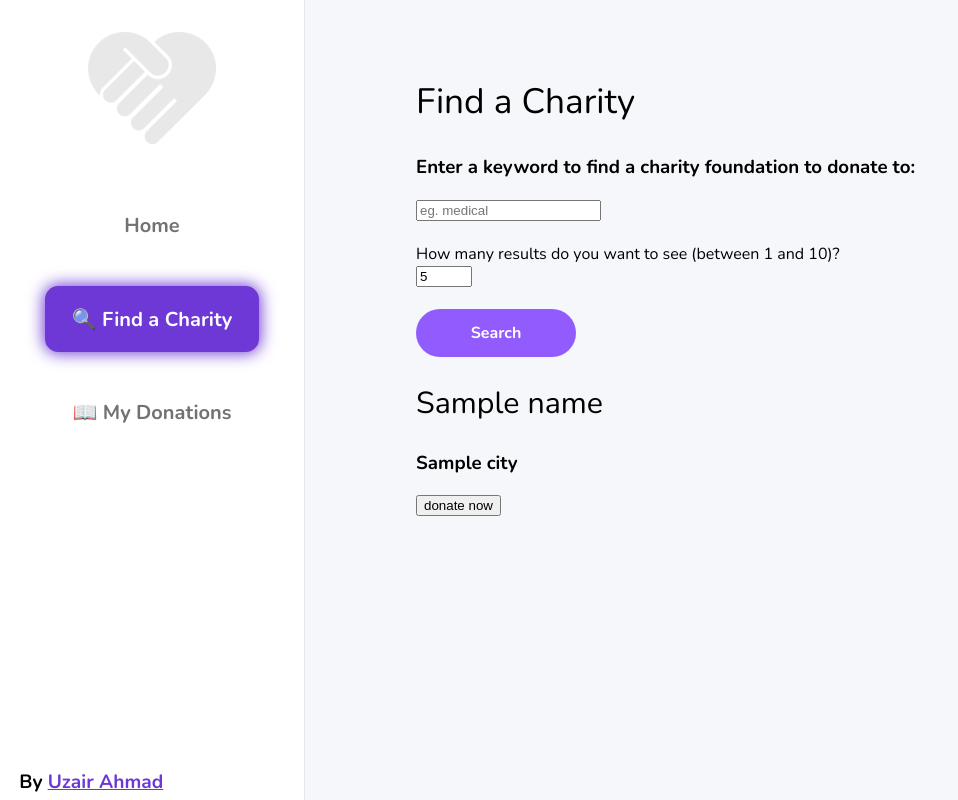
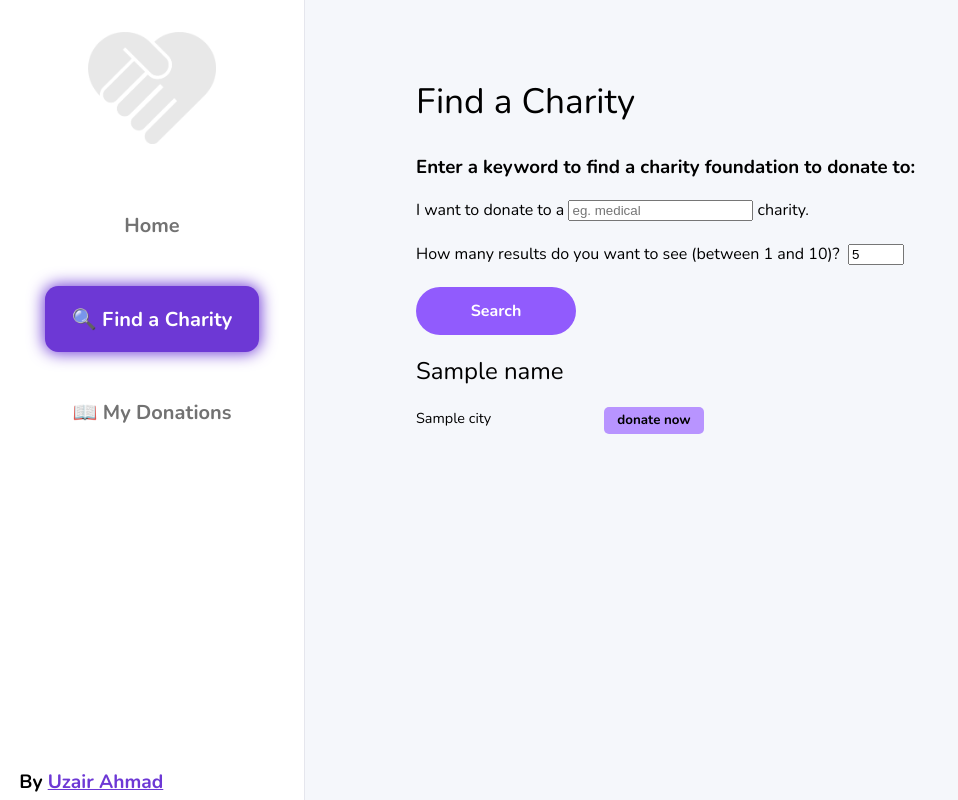
Before and after one commit to Uzair5162/Charitize, a Flask app: template templates/find.html in a window 1280 px wide; the page is wider, and only the part inside the window is pictured. Shown: that part, without its empty margins (0-958 px from the left). Run offline with Flask 2, Linux system fonts and the light colour scheme; the template is opened without the code that fills it: most values are stand-ins (such as "Sample title", 1, 10 or a date in 2020).

Commit message:
find page styles

```diff
--- a/static/css/styles.css
+++ b/static/css/styles.css
@@ -60,7 +60,7 @@
     padding-left: 7em;
     padding-top: 3em;
 
-    width: 100%;
+    /* width: 100%; */
     height: 100%;
     overflow: auto;
     border-radius: 2em;
@@ -104,6 +104,40 @@
     font-size: 2.2em;
 }
 
+.name {
+    font-size: 1.5em;
+    font-weight: 400;
+}
+.city {
+    font-weight: 300;
+    font-size: 0.9em;
+    margin-right: 3em;
+    display: inline;
+}
+.donateBtn {
+    display: inline;
+    float: right;
+    font-family: nunito;
+    background-color: #b894ff;
+    border: none;
+    color: black;
+    height: 2em;
+    border-radius: 5px;
+    font-weight: 700;
+    padding-left: 1em;
+    padding-right: 1em;
+}
+.donateBtn:hover {
+    cursor: pointer;
+}
+.row2 {
+    width: 18em;
+    justify-content: space-between;
+    margin-bottom: 2em;
+}
+
+
+
 .cred {
     position: fixed;
     bottom: 5px;
--- a/templates/find.html
+++ b/templates/find.html
@@ -19,16 +19,22 @@
         <h3>Enter a keyword to find a charity foundation to donate to:</h3>
 
         <form action="/find" method="POST">
-            <input autocomplete="off" type="search" name="searchCharity" placeholder="eg. medical"><br><br>
-            <label for="quantity">How many results do you want to see (between 1 and 10)?</label><br>
+            I want to donate to a <input autocomplete="off" type="search" name="searchCharity" placeholder="eg. medical"> charity.<br><br>
+            <label for="quantity">How many results do you want to see (between 1 and 10)?&nbsp;</label>
             <input type="number" id="quantity" name="quantity" min="1" max="10" value="5"><br><br>
             <button type="submit" class="mainBut">Search</button>
         </form>
 
         {% for name in names %}
-            <h2>{{ name }}</h2>
-            <h3>{{ cities[loop.index0] }}</h3>
-            <a target="_blank" href="{{ urls[loop.index0] }}"><button>donate now</button></a>
+        <div class="results">
+            <h2 class="name">{{ name }}</h2>
+            <div class="row2">
+                <h3 class="city">{{ cities[loop.index0] }}</h3>
+                <a target="_blank" href="{{ urls[loop.index0] }}"><button class="donateBtn">donate now</button></a>
+            </div>
+
+            <!-- <hr> -->
+        </div>
         {% endfor %}
     </div>
 
```
